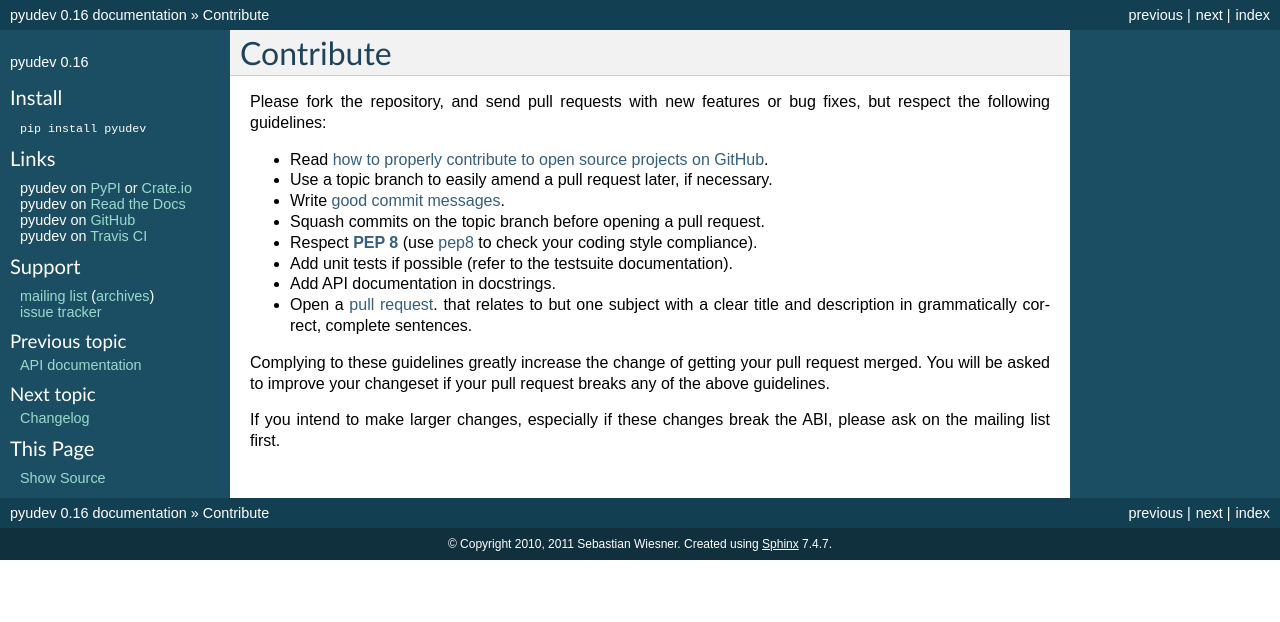
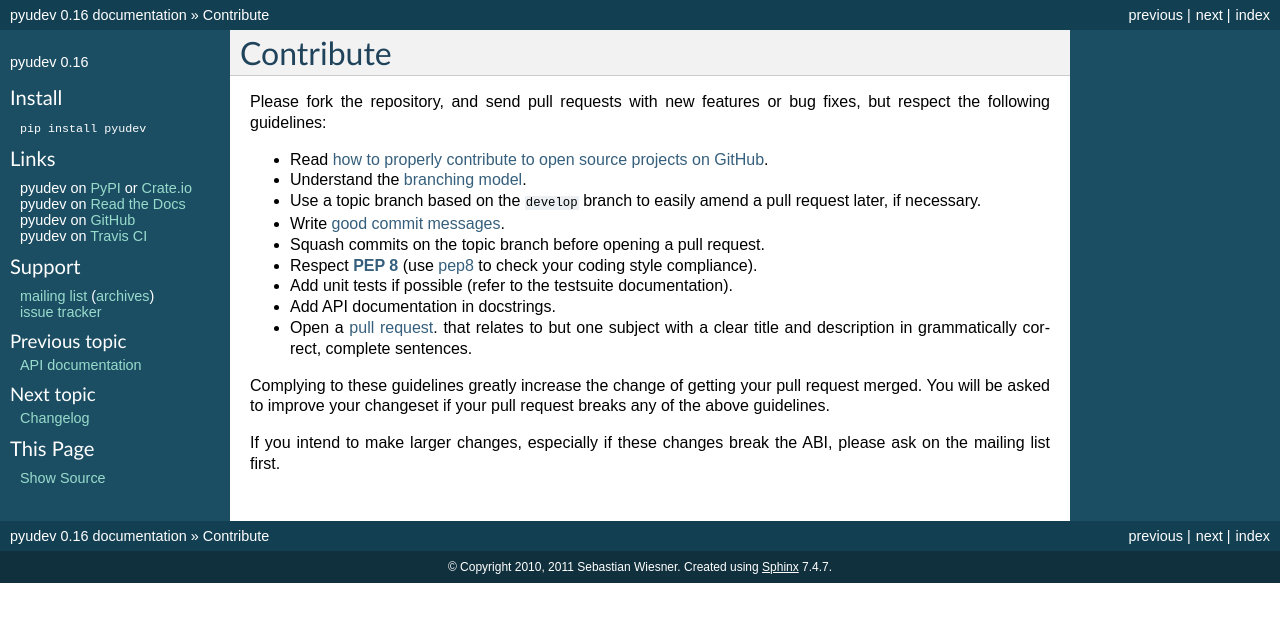
Before and after one commit to pyudev/pyudev, a Sphinx documentation site: the page built from doc/contribute.rst, in a window 1280 px wide. Shown: the top 622 px of the page. Built offline with Sphinx 7.4.7, drawn with Linux system fonts in a browser that asks for light colours; pages that are not in the unit, such as notebooks, are missing from menus.

Commit message:
Document the new branching model

```diff
--- a/README.rst
+++ b/README.rst
@@ -65,7 +65,10 @@ features, but respect the following guidelines:
 
 - Read `how to properly contribute to open source projects on GitHub
   <http://gun.io/blog/how-to-github-fork-branch-and-pull-request/>`_.
-- Use a topic branch to easily amend a pull request later, if necessary.
+- Understand the `branching model
+  <http://nvie.com/posts/a-successful-git-branching-model/>`_.
+- Use a topic branch based on the ``develop`` branch to easily amend a pull
+  request later, if necessary.
 - Write `good commit messages
   <http://tbaggery.com/2008/04/19/a-note-about-git-commit-messages.html>`_.
 - Squash commits on the topic branch before opening a pull request.
--- a/doc/contribute.rst
+++ b/doc/contribute.rst
@@ -6,7 +6,9 @@ fixes, but respect the following guidelines:
 
 - Read `how to properly contribute to open source projects on GitHub
   <contribute>`_.
-- Use a topic branch to easily amend a pull request later, if necessary.
+- Understand the `branching model <branching>`_.
+- Use a topic branch based on the ``develop`` branch to easily amend a pull
+  request later, if necessary.
 - Write `good commit messages <commits>`_.
 - Squash commits on the topic branch before opening a pull request.
 - Respect :pep:`8` (use pep8_ to check your coding style compliance).
@@ -27,5 +29,6 @@ please ask on the mailing list first.
 
 .. _pep8: http://pypi.python.org/pypi/pep8/
 .. _contribute: http://gun.io/blog/how-to-github-fork-branch-and-pull-request/
+.. _branching: http://nvie.com/posts/a-successful-git-branching-model/
 .. _commits: http://tbaggery.com/2008/04/19/a-note-about-git-commit-messages.html
 .. _pull request: https://help.github.com/articles/using-pull-requests
```
